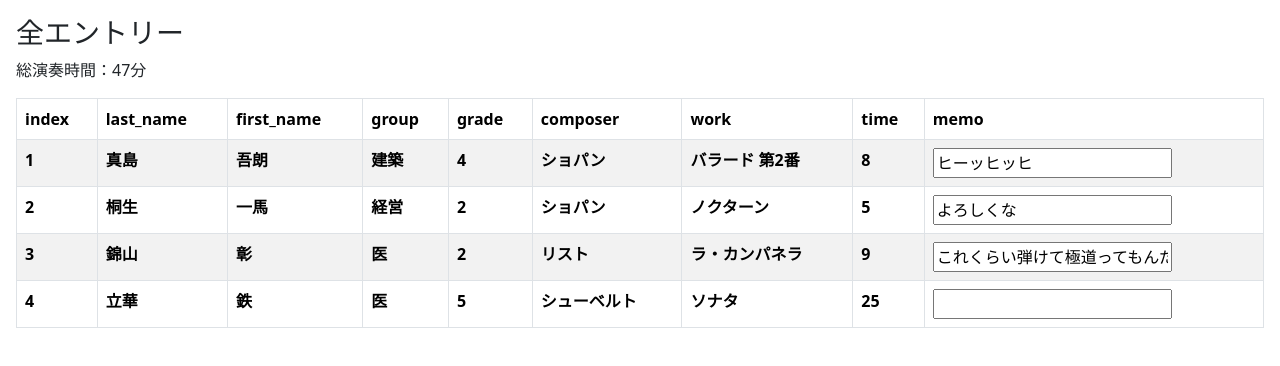
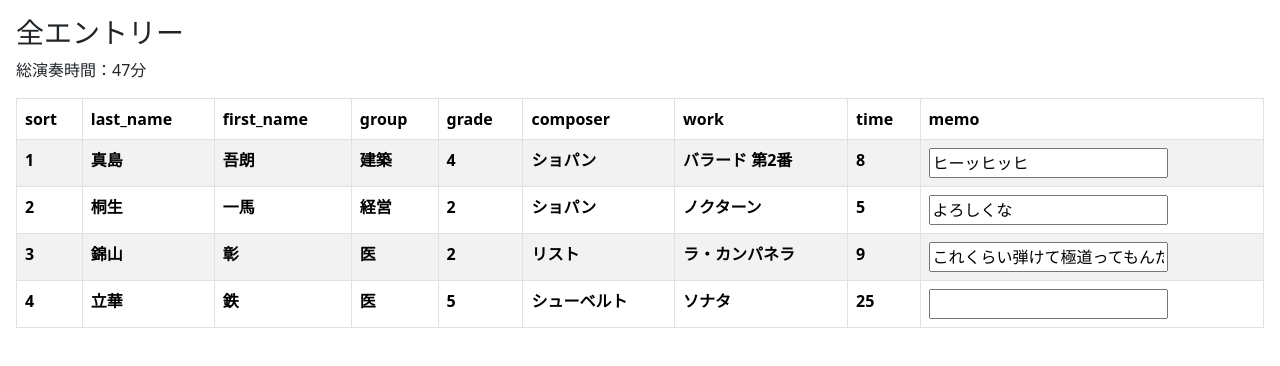
Before and after one commit to ritto153/PianoProgramEditor, a React (Create React App) app: page / in a window 1280 px wide. Shown: the top 366 px of the page. Built offline with nearby package versions, Linux system fonts and the light colour scheme.

Commit message:
ドラッグできるように

```diff
--- a/src/components/EntryTable.tsx
+++ b/src/components/EntryTable.tsx
@@ -1,27 +1,71 @@
+import { DragDropContext, Draggable, Droppable } from "react-beautiful-dnd";
 import Table from 'react-bootstrap/Table'
 import 'bootstrap/dist/css/bootstrap.min.css';
 import EntryTableRow from './EntryTableRow';
 import { useEntries } from '../EntryProvider';
 
 export default function EntryTable(){
-  const { entries } = useEntries();
+  const { entries, setEntries } = useEntries();
+
+  // DragDropContext の onDragEnd での並び替えに汎用的に使えるメソッド
+  // https://github.com/atlassian/react-beautiful-dnd/blob/013bfceac04ff48548c33cdc468dd2927446fc1b/stories/src/reorder.js#L6
+  const reorder = (list: any[], startIndex: number, endIndex: number): any[] => {
+    const result = Array.from(list);
+    const [removed] = result.splice(startIndex, 1);
+    result.splice(endIndex, 0, removed);
+
+    return result;
+  };
+
+  // https://github.com/atlassian/react-beautiful-dnd/blob/013bfceac04ff48548c33cdc468dd2927446fc1b/stories/src/table/with-fixed-columns.jsx#L107
+  const onDragEnd = (result: any) => {
+    // 表の外にドロップされた場合
+    if (!result.destination) { return; }
+
+    // 同じ場所にドロップされた場合
+    if (result.destination.index === result.source.index) { return; }
+
+    const reorderedEntries = reorder(entries, result.source.index, result.destination.index);
+    setEntries(reorderedEntries)
+  };
 
   return (
+    <DragDropContext onDragEnd={onDragEnd}>
       <Table striped bordered hover>
         <thead>
           <tr>
             {Object.keys(entries[0]).map((key, i) => {
-            if(key !== "id") {
+              if (key !== "id") {
                 return <th key={i}>{key}</th>
               }
             })}
           </tr>
         </thead>
-      <tbody>
-        {entries.map((entry, i)=>(
-          <EntryTableRow key = {i} index = {i}/>
+        <Droppable droppableId="table">
+          {(droppableProvided) => (
+            <tbody
+              ref={droppableProvided.innerRef}
+              {...droppableProvided.droppableProps}
+            >
+              {entries.map((entry, i) => (
+                <Draggable
+                  key={entry.id}
+                  draggableId={String(entry.id)}
+                  index={i}
+                >
+                  {(draggableProvided) => (
+                    <EntryTableRow
+                      key={entry.id}
+                      draggableProvided={draggableProvided}
+                      entryId={entry.id}
+                    />
+                  )}
+                </Draggable>
               ))}
             </tbody>
+          )}
+        </Droppable>
       </Table>
+    </DragDropContext>
   )
 }
--- a/src/components/EntryTableRow.tsx
+++ b/src/components/EntryTableRow.tsx
@@ -1,15 +1,21 @@
 import { useEntries } from '../EntryProvider';
 import Entry from '../type/entry';
 
-export default function EntryTableRow(props: { key: number, index: number }) {
-  const { index } = props;
+interface Props {
+  key: number
+  draggableProvided: any
+  entryId: number
+}
+
+export default function EntryTableRow(props: Props) {
+  const { entryId, draggableProvided } = props;
   const { entries, setEntries } = useEntries();
-  const entry = entries[index];
+  const entry = entries.find((entry) => entry.id === entryId );
 
   const buildNewEntries = (oldEntries: Entry[], changedEntry: Entry) => {
     return (
-      oldEntries.map((entry, i) => {
-        if(i === index){
+      oldEntries.map((entry) => {
+        if(entry.id === entryId){
           return changedEntry
         } else {
           return entry
@@ -18,9 +24,15 @@ export default function EntryTableRow(props: { key: number, index: number }) {
     )
   }
 
+  if (!entry) { return <th></th> }
+
   return (
-    <tr>
-      {Object.entries(entry).map(([key, value], i)=>{
+    <tr
+      ref={draggableProvided.innerRef}
+      {...draggableProvided.draggableProps}
+      {...draggableProvided.dragHandleProps}
+    >
+      {Object.entries(entry).map(([key, value], i) => {
         if (key === "id") {
           // 列に表示しない
         } else if (key === "memo"){
--- a/src/data/entries.json
+++ b/src/data/entries.json
@@ -1,7 +1,7 @@
 [
   {
     "id": 1,
-    "index" : 1,
+    "sort" : 1,
     "last_name" : "真島",
     "first_name" : "吾朗",
     "group" : "建築",
@@ -13,7 +13,7 @@
   },
   {
     "id" : 2,
-    "index" : 2,
+    "sort" : 2,
     "last_name" : "桐生",
     "first_name" : "一馬",
     "group" : "経営",
@@ -25,7 +25,7 @@
   },
   {
     "id" : 3,
-    "index" : 3,
+    "sort" : 3,
     "last_name" : "錦山",
     "first_name" : "彰",
     "group" : "医",
@@ -37,7 +37,7 @@
   },
   {
     "id" : 4,
-    "index" : 4,
+    "sort" : 4,
     "last_name" : "立華",
     "first_name" : "鉄",
     "group" : "医",
--- a/src/index.tsx
+++ b/src/index.tsx
@@ -1,4 +1,4 @@
-import React, { createContext } from 'react';
+import { createContext } from 'react';
 import ReactDOM from 'react-dom/client';
 import './index.css';
 import App from './App';
@@ -12,11 +12,9 @@ const root = ReactDOM.createRoot(
   document.getElementById('root') as HTMLElement
 );
 root.render(
-  <React.StrictMode>
-    <EntryProvider>
-      <App />
-    </EntryProvider>
-  </React.StrictMode>
+  <EntryProvider>
+    <App />
+  </EntryProvider>
 );
 
 // If you want to start measuring performance in your app, pass a function
--- a/src/type/entry.ts
+++ b/src/type/entry.ts
@@ -1,6 +1,6 @@
 export default interface Entry {
   id: number
-  index : number
+  sort: number
   last_name: string
   first_name: string
   group: string
```
Also changed, not shown: 1 other file (tests, documents, lock files or other folders). Lines whose indentation alone changed are shown as unchanged.
